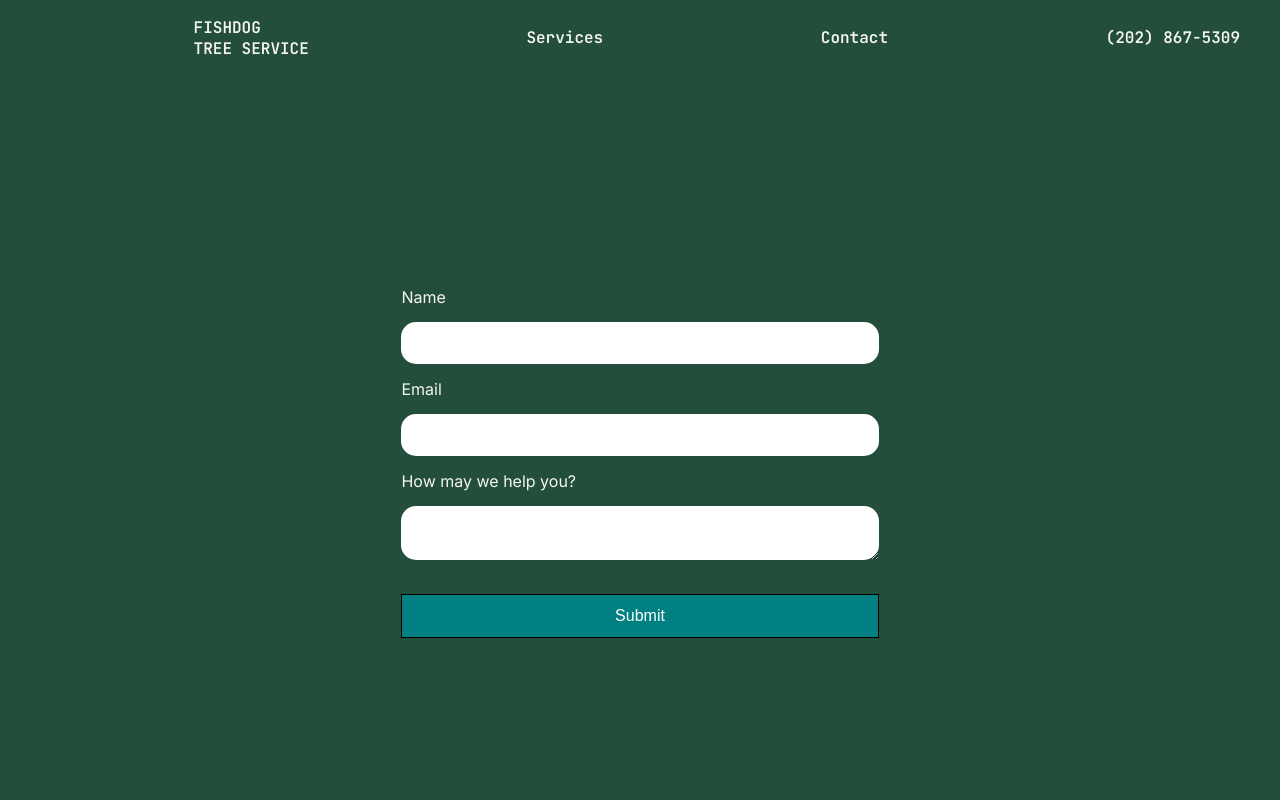
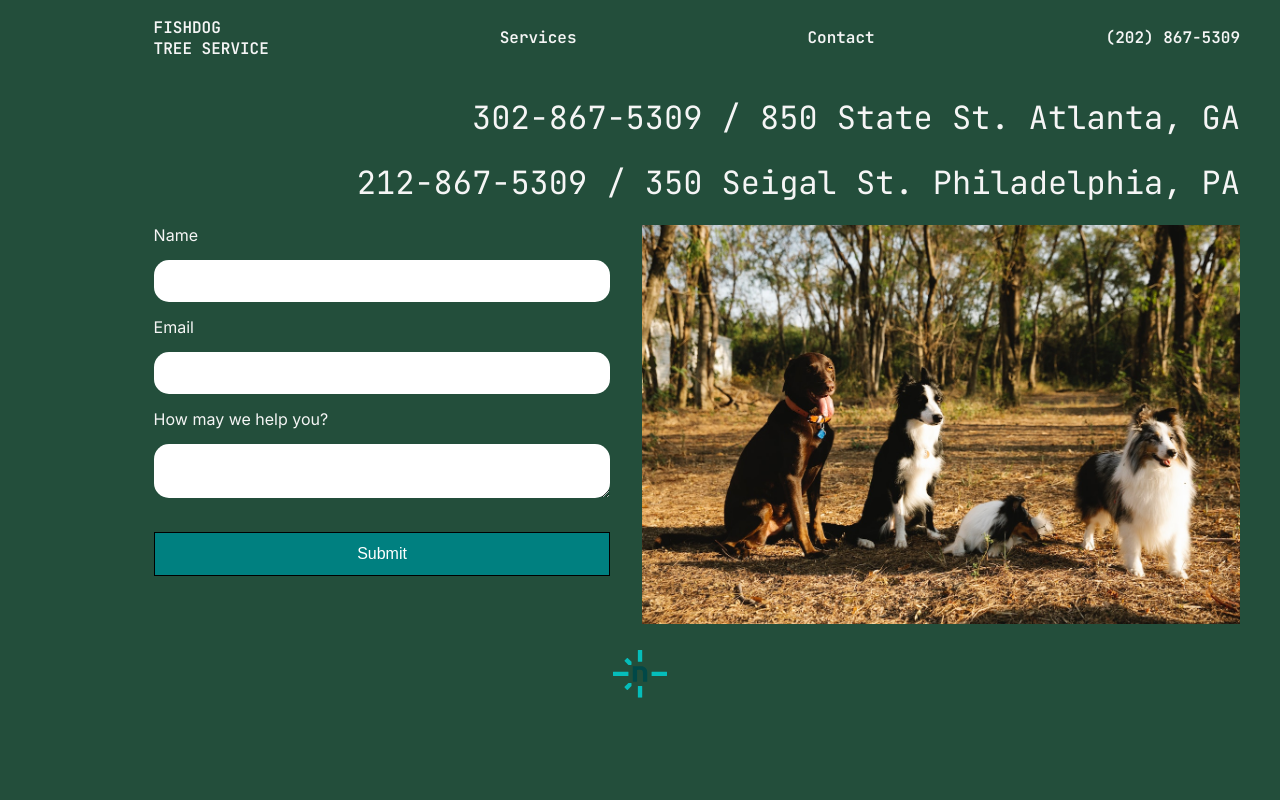
Before and after one commit to heyextra/fishdogtreeservice, a Next.js app: page /contact in a window 1280 px wide. Shown: the top 800 px of the page. Built offline with nearby package versions, Linux system fonts and the light colour scheme.

Commit message:
Version 1

```diff
--- /dev/null
+++ b/components/ContactHeader.js
@@ -0,0 +1,16 @@
+import { JetBrains_Mono } from "next/font/google";
+
+const jetBrains = JetBrains_Mono({ weight: "400", subsets: ["latin"] });
+
+export default function ContactHeader() {
+  return (
+    <div className="contact-heading">
+      <h1 className={jetBrains.className}>
+        302-867-5309 / 850 State St. Atlanta, GA
+      </h1>
+      <h1 className={jetBrains.className}>
+        212-867-5309 / 350 Seigal St. Philadelphia, PA
+      </h1>
+    </div>
+  );
+}
--- a/components/FeedbackForm.js
+++ b/components/FeedbackForm.js
@@ -1,4 +1,6 @@
 import styles from "./FeedbackForm.module.css";
+import Image from "next/image";
+import dogPic from "../public/dogs.jpg"
 
 export default function FeedbackForm() {
   return (
@@ -9,7 +11,7 @@ export default function FeedbackForm() {
         data-netlify-honeypot="bot-field"
         name="feedback"
         method="POST"
-        action="/success" netlify
+        action="/success"
       >
         <input type="hidden" name="form-name" value="feedback" />
         <p className={styles.hidden}>
@@ -47,6 +49,7 @@ export default function FeedbackForm() {
           Submit
         </button>
       </form>
+      <Image src={dogPic} className="contact-img"/>
     </section>
   );
 }
--- a/components/FeedbackForm.module.css
+++ b/components/FeedbackForm.module.css
@@ -1,8 +1,8 @@
 .form {
-  margin: 20% auto;
-  min-width: 300px;
+  min-width: 450px;
   width: 45%;
-
+  padding: 0;
+  margin: 0;
 }
 
 .form-field {
--- a/components/Header.module.css
+++ b/components/Header.module.css
@@ -3,6 +3,7 @@
     display: flex;
     justify-content: space-between;
     gap: 1rem;
+    padding: 0;
     list-style: none;
     align-items: center;
 
--- a/pages/contact.js
+++ b/pages/contact.js
@@ -1,8 +1,10 @@
+import ContactHeader from "@components/ContactHeader";
 import FeedbackForm from "@components/FeedbackForm";
 
 export default function ServicesPage() {
   return (
     <>
+      <ContactHeader />
       <FeedbackForm />
     </>
   );
--- a/styles/globals.css
+++ b/styles/globals.css
@@ -89,6 +89,12 @@ main {
   justify-items: flex-end;
   height: 100%;
 }
+.hero-container{
+  display: grid;
+  padding: 3rem;
+  color: whitesmoke;
+  text-shadow: #1b3d2e 2px 2px 6px;
+}
 
 .splash-banner {
   margin-top: -2px;
@@ -178,12 +184,32 @@ gap: 1rem;
   background-color: rgba(35, 78, 59, 0.5);
 }
 .service-list-item:hover {
-  background-color: #234e3b;
+  background-color: #1c3d2e;
 }
 .service-list-item:hover > h3 {
   color: #9be2c3;
 }
+.contact-heading{
+  text-align: right;
+  padding-right: 40px;
+  margin: 0;
+}
+.contact-section {
+  padding-left: 12vw;
+  padding-right: 40px;
+  display: flex;
+  gap: 2rem;
+}
+.contact-img{
+  max-width: 55%;
+  height: auto;
+}
 
-.contact-section {
-  margin: 0 auto;
+@media (max-width:800px) {
+  .contact-section{
+    flex-direction: column;
+  }
+  .contact-img{
+    max-width: 100%;
+  }
 }
```
Also changed, not shown: components/Welcome.js (+23 -17 lines), public/dogs.jpg (added), 1 other file (tests, documents, lock files or other folders).
